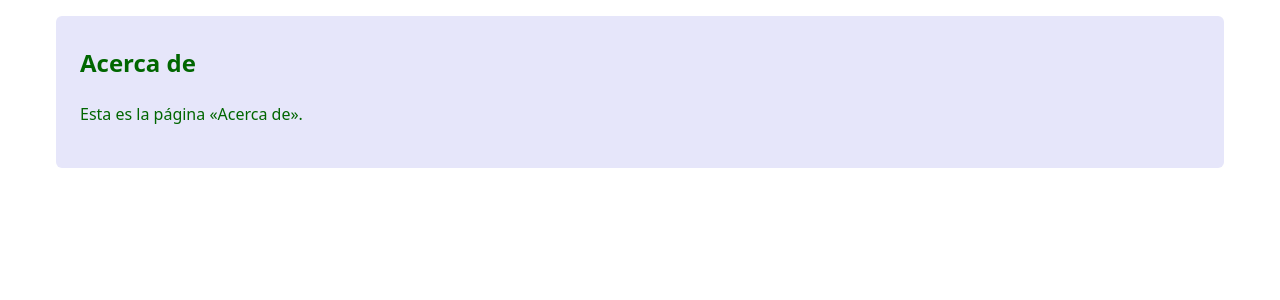
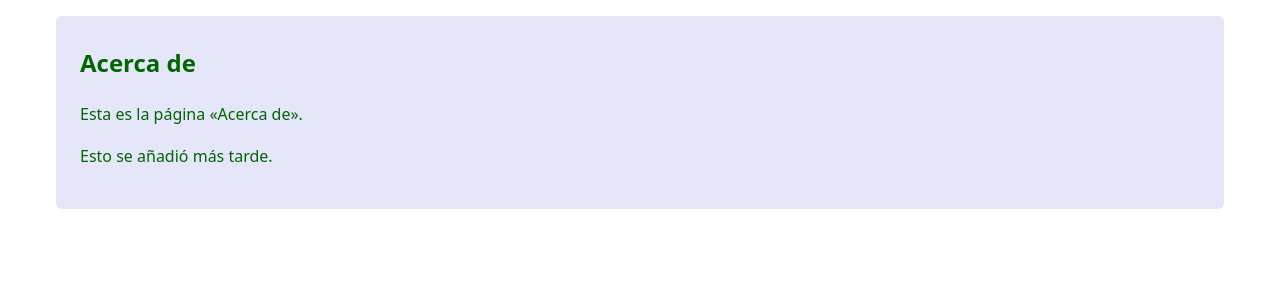
Before and after one commit to DanielMarquezAlonso/proyecto_flask, a Flask app: page /about/ in a window 1280 px wide. Shown: the part 56-356 px from the top of the page. Run offline with Flask 3, Linux system fonts and the light colour scheme.

Commit message:
añadida línea en la página Acerca de

```diff
--- a/templates/about.html
+++ b/templates/about.html
@@ -6,5 +6,6 @@
 <section class="panel">
   <h1>Acerca de</h1>
   <p>Esta es la página «Acerca de».</p>
+  <p>Esto se añadió más tarde.</p>
 </section>
 {% endblock %}
```
